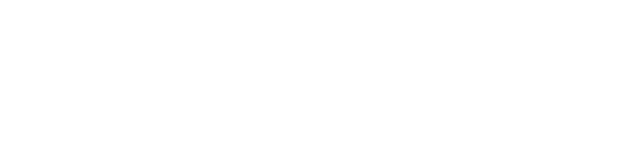
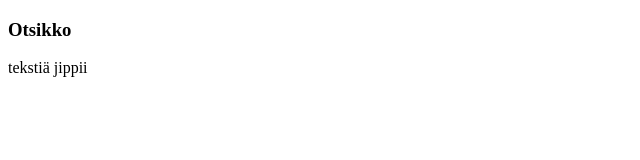
Before and after one commit to n3mato01/gitdemo, a plain HTML site: page index.html in a window 1280 px wide. Shown: the whole page, without its empty margins (0-640 px from the left). Drawn offline with Linux system fonts and the light colour scheme.

Commit message:
Lisätty otsikko ja tekstiä

```diff
--- a/index.html
+++ b/index.html
@@ -6,6 +6,8 @@
     <title>Document</title>
 </head>
 <body>
+    <h3>Otsikko</h3>
+    <p>tekstiä jippii</p>
 
 </body>
 </html>
```
Also changed, not shown: 1 other file.
